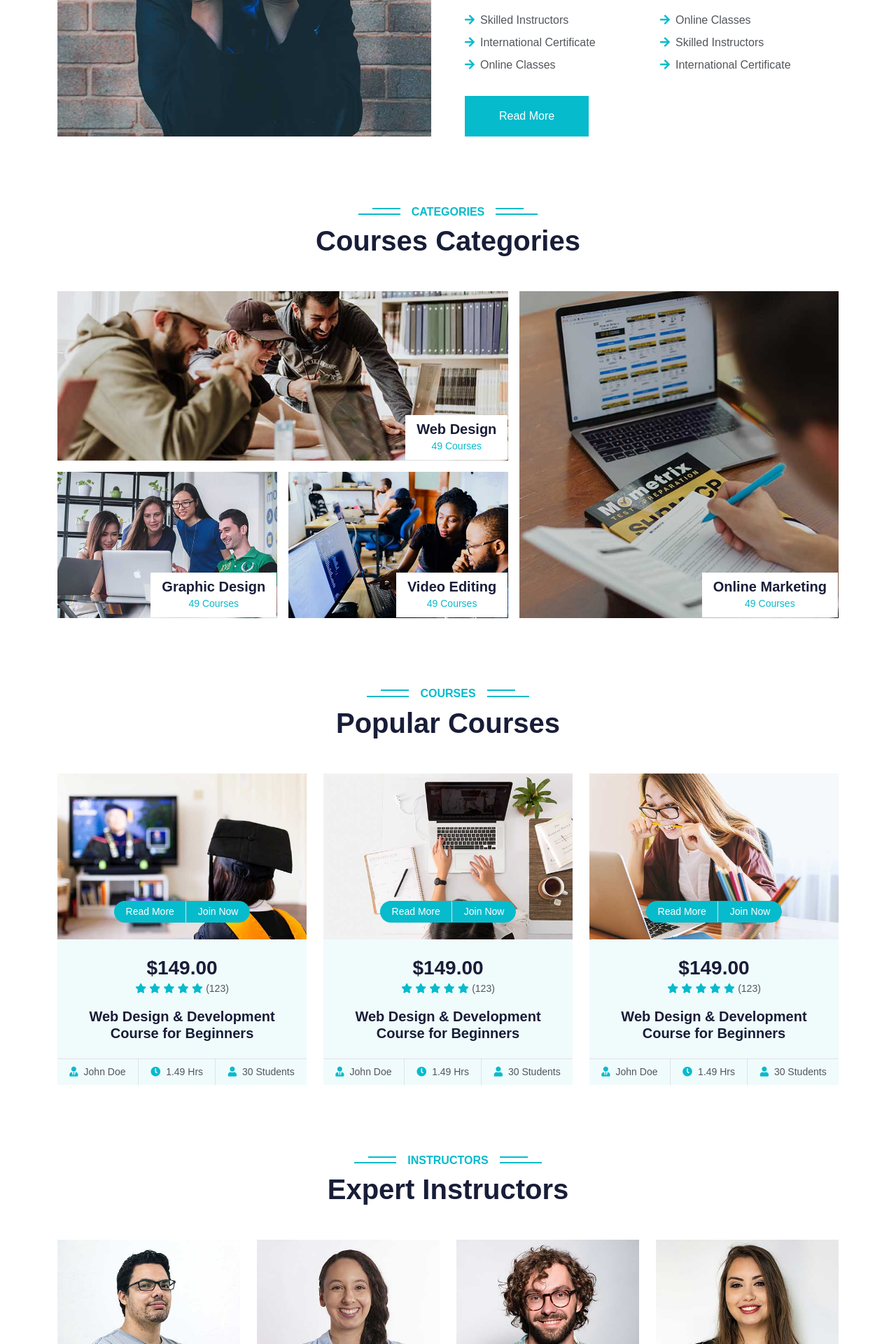
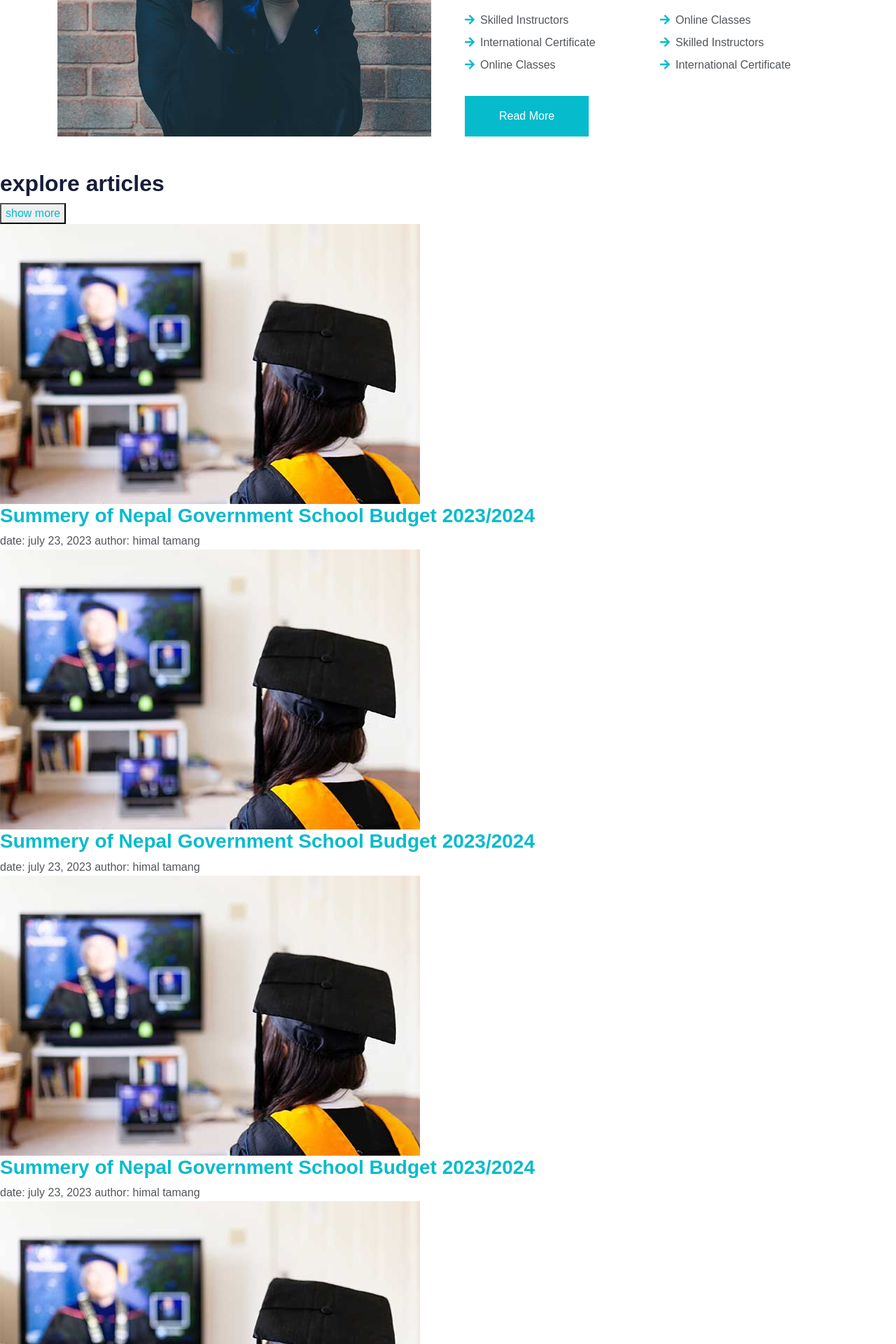
Before and after one commit to sarila/sms-wp, a WordPress theme: template themes/sms/front-page.php in a window 1280 px wide. Shown: the part 783-2703 px from the top of the page at 70% size. Run offline with PHP 8.4 and a stand-in for WordPress, Linux system fonts and the light colour scheme; the site name, menu and one post (Sample post) are stand-ins, and other content is empty; some libraries are stand-ins or nearby versions.

Commit message:
feat: added blog section

```diff
--- a/themes/sms/front-page.php
+++ b/themes/sms/front-page.php
@@ -147,63 +147,86 @@
 <!-- About End -->
 
 
-<!-- Categories Start -->
-<div class="container-xxl py-5 category">
-  <div class="container">
-    <div class="text-center wow fadeInUp" data-wow-delay="0.1s">
-      <h6 class="section-title bg-white text-center text-primary px-3">Categories</h6>
-      <h1 class="mb-5">Courses Categories</h1>
-    </div>
-    <div class="row g-3">
-      <div class="col-lg-7 col-md-6">
-        <div class="row g-3">
-          <div class="col-lg-12 col-md-12 wow zoomIn" data-wow-delay="0.1s">
-            <a class="position-relative d-block overflow-hidden" href="">
-              <img class="img-fluid" src="<?php echo get_template_directory_uri() ?>/includes/assets/img/cat-1.jpg"
-                alt="">
-              <div class="bg-white text-center position-absolute bottom-0 end-0 py-2 px-3" style="margin: 1px;">
-                <h5 class="m-0">Web Design</h5>
-                <small class="text-primary">49 Courses</small>
-              </div>
-            </a>
+ <!-- blog section start -->
+ <div class="blog_container" id="blog">
+      <div class="blog_header">
+        <h2>explore articles</h2>
+        <div class="blog_section_button">
+          <button><a href="blog">show more</a></button>
+        </div>
+      </div>
+      <div class="blog_wrapper">
+        <div class="blog">
+          <div class="blog_image">
+          <img class="img-fluid" src="<?php echo get_template_directory_uri() ?>/includes/assets/img/course-1.jpg"
+              alt="">
           </div>
-          <div class="col-lg-6 col-md-12 wow zoomIn" data-wow-delay="0.3s">
-            <a class="position-relative d-block overflow-hidden" href="">
-              <img class="img-fluid" src="<?php echo get_template_directory_uri() ?>/includes/assets/img/cat-2.jpg"
-                alt="">
-              <div class="bg-white text-center position-absolute bottom-0 end-0 py-2 px-3" style="margin: 1px;">
-                <h5 class="m-0">Graphic Design</h5>
-                <small class="text-primary">49 Courses</small>
-              </div>
-            </a>
+          <div class="blog_detail">
+            <h3><a href="#">Summery of Nepal Government School Budget 2023/2024</a></h3>
+            <div class="date_author">
+              <label for="date">
+                <span>date: </span><span>july 23, 2023</span>
+              </label>
+              <label for="author">
+                <span>author: </span><span>himal tamang</span>
+              </label>
+            </div>
           </div>
-          <div class="col-lg-6 col-md-12 wow zoomIn" data-wow-delay="0.5s">
-            <a class="position-relative d-block overflow-hidden" href="">
-              <img class="img-fluid" src="<?php echo get_template_directory_uri() ?>/includes/assets/img/cat-3.jpg"
-                alt="">
-              <div class="bg-white text-center position-absolute bottom-0 end-0 py-2 px-3" style="margin: 1px;">
-                <h5 class="m-0">Video Editing</h5>
-                <small class="text-primary">49 Courses</small>
-              </div>
-            </a>
+        </div>
+        <div class="blog">
+          <div class="blog_image">
+          <img class="img-fluid" src="<?php echo get_template_directory_uri() ?>/includes/assets/img/course-1.jpg"
+              alt="">
+          </div>
+          <div class="blog_detail">
+            <h3><a href="#">Summery of Nepal Government School Budget 2023/2024</a></h3>
+            <div class="date_author">
+              <label for="date">
+                <span style="font-weight: 500;">date: </span><span>july 23, 2023</span>
+              </label>
+              <label for="author">
+                <span style="font-weight: 500;">author: </span><span>himal tamang</span>
+              </label>
+            </div>
+          </div>
+        </div>
+        <div class="blog">
+          <div class="blog_image">
+          <img class="img-fluid" src="<?php echo get_template_directory_uri() ?>/includes/assets/img/course-1.jpg"
+              alt="">
+          </div>
+          <div class="blog_detail">
+            <h3><a href="#">Summery of Nepal Government School Budget 2023/2024</a></h3>
+            <div class="date_author">
+              <label for="date">
+                <span>date: </span><span>july 23, 2023</span>
+              </label>
+              <label for="author">
+                <span>author: </span><span>himal tamang</span>
+              </label>
+            </div>
+          </div>
+        </div>
+        <div class="blog">
+          <div class="blog_image">
+          <img class="img-fluid" src="<?php echo get_template_directory_uri() ?>/includes/assets/img/course-1.jpg"
+              alt="">
+          </div>
+          <div class="blog_detail">
+            <h3><a href="#">Summery of Nepal Government School Budget 2023/2024</a></h3>
+            <div class="date_author">
+              <label for="date">
+                <span>date: </span><span>july 23, 2023</span>
+              </label>
+              <label for="author">
+                <span>author: </span><span>himal tamang</span>
+              </label>
+            </div>
           </div>
         </div>
       </div>
-      <div class="col-lg-5 col-md-6 wow zoomIn" data-wow-delay="0.7s" style="min-height: 350px;">
-        <a class="position-relative d-block h-100 overflow-hidden" href="">
-          <img class="img-fluid position-absolute w-100 h-100"
-            src="<?php echo get_template_directory_uri() ?>/includes/assets/img/cat-4.jpg" alt=""
-            style="object-fit: cover;">
-          <div class="bg-white text-center position-absolute bottom-0 end-0 py-2 px-3" style="margin:  1px;">
-            <h5 class="m-0">Online Marketing</h5>
-            <small class="text-primary">49 Courses</small>
-          </div>
-        </a>
-      </div>
     </div>
-  </div>
-</div>
-<!-- Categories Start -->
+    <!-- blog section end -->
 
 
 <!-- Courses Start -->
```
